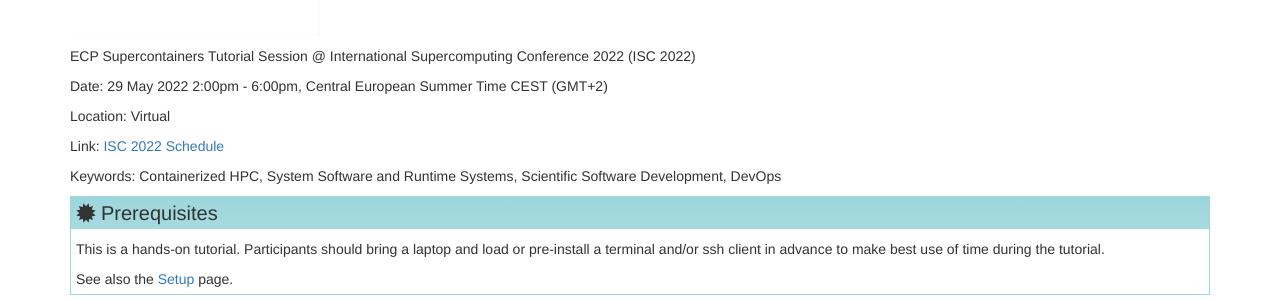
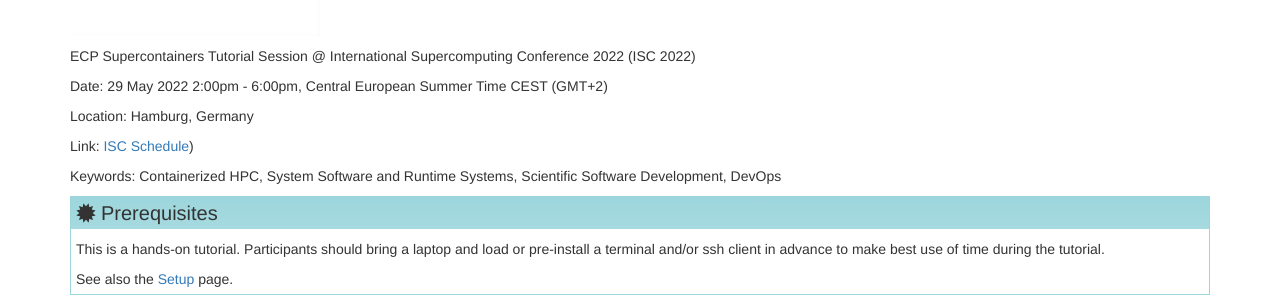
Before and after one commit to supercontainers/isc-tutorial, a Jekyll site: the page built from index.md, in a window 1280 px wide. Shown: the part 336-636 px from the top of the page. Built offline with Jekyll 4.4.1, drawn with Linux system fonts in a browser that asks for light colours.

Commit message:
Update index.md

```diff
--- a/index.md
+++ b/index.md
@@ -14,9 +14,9 @@ ECP Supercontainers Tutorial Session @ International Supercomputing Conference 2
 
 Date: 29 May 2022 2:00pm - 6:00pm, Central European Summer Time CEST (GMT+2)
 
-Location: Virtual
+Location: Hamburg, Germany
 
-Link: [ISC 2022 Schedule](https://www.isc-hpc.com/schedule.html)
+Link: [ISC Schedule](https://app.swapcard.com/widget/event/isc-high-performance-2022/planning/UGxhbm5pbmdfODYxMTU3))
 
 Keywords: Containerized HPC, System Software and Runtime Systems, Scientific Software Development, DevOps
 
```
